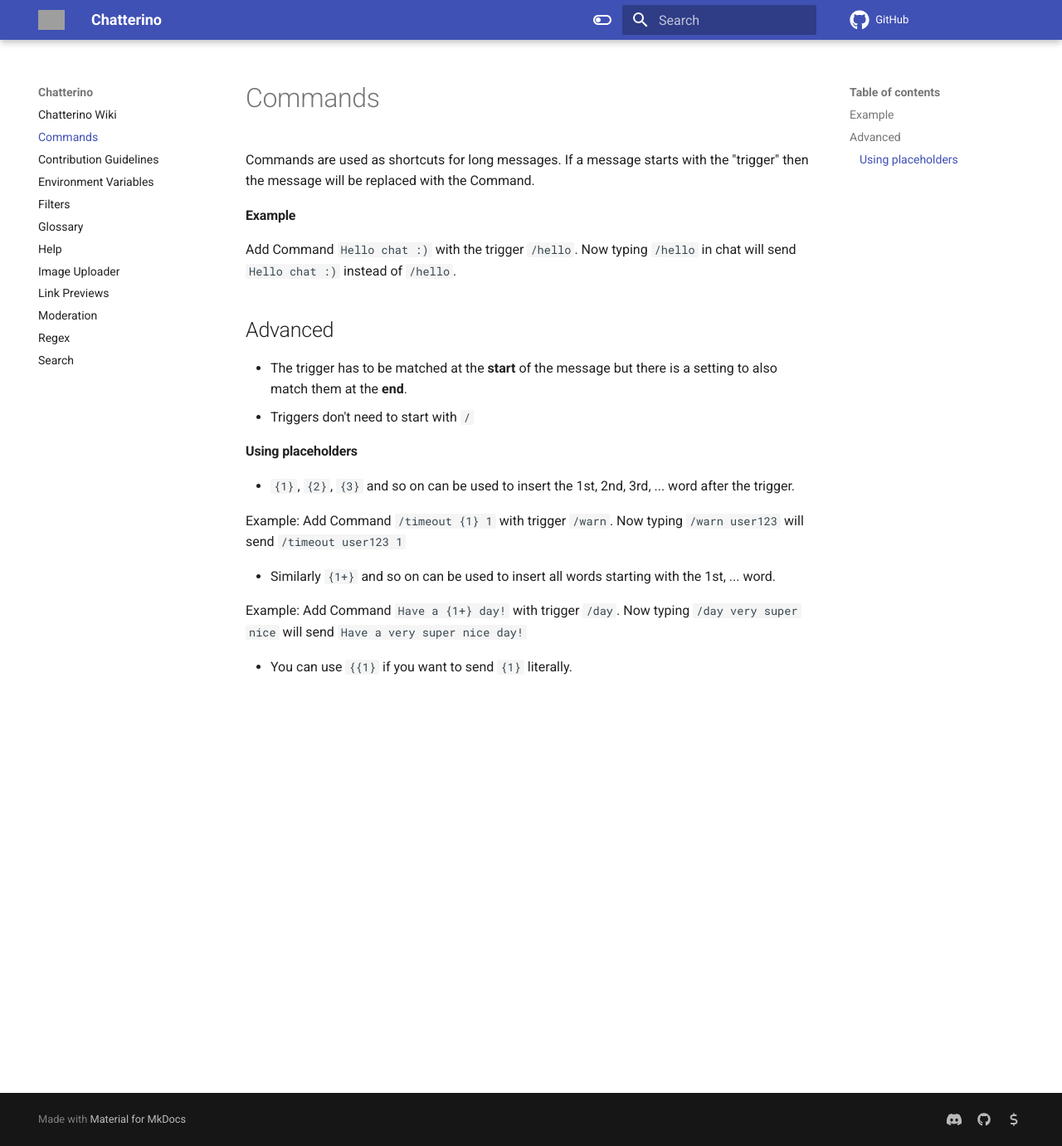
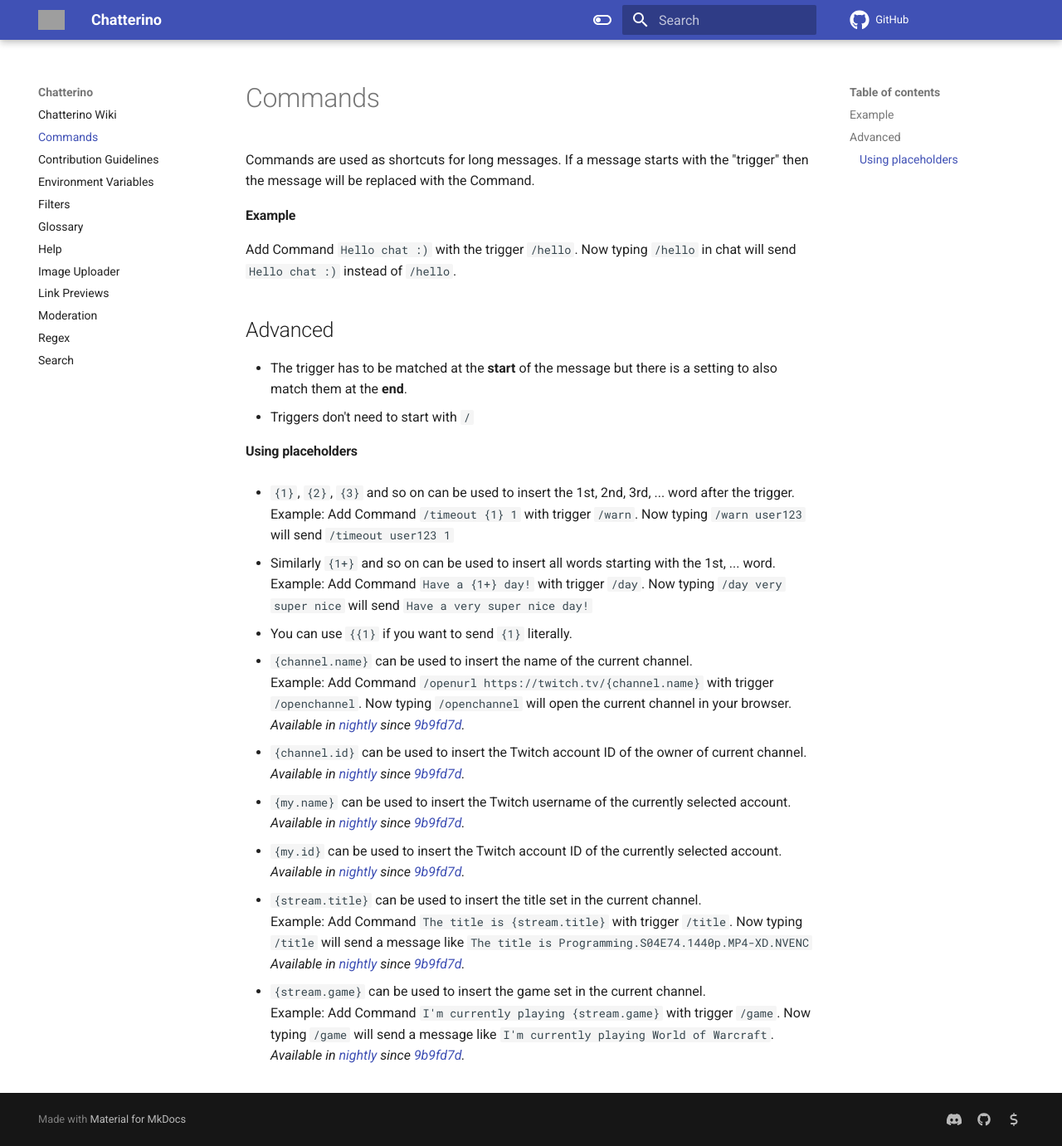
Before and after one commit to Chatterino/wiki, an MkDocs documentation site: the page built from docs/Commands.md, in a window 1280 px wide and 1381 px high. Shown: the whole window at 83% size. Built offline with MkDocs 1.6.1 and Material for MkDocs 9.7.7, drawn with Linux system fonts in a browser that asks for light colours; comment, search, counter and statistics services are not loaded; grey boxes are pictures that could not be loaded.

Commit message:
Make docs for chatterino/chatterino2#3155 (#113)
Co-authored-by: Rasmus Karlsson <rasmus.karlsson@pajlada.com>

```diff
--- a/docs/Commands.md
+++ b/docs/Commands.md
@@ -1,7 +1,9 @@
 # Commands
+
 Commands are used as shortcuts for long messages. If a message starts with the "trigger" then the message will be replaced with the Command.
 
 #### Example
+
 Add Command `Hello chat :)` with the trigger `/hello`. Now typing `/hello` in chat will send `Hello chat :)` instead of `/hello`.
 
 ## Advanced
@@ -10,12 +12,35 @@
 - Triggers don't need to start with `/`
 
 #### Using placeholders
+
 - `{1}`, `{2}`, `{3}` and so on can be used to insert the 1st, 2nd, 3rd, ... word after the trigger.
-
   Example: Add Command `/timeout {1} 1` with trigger `/warn`. Now typing `/warn user123` will send `/timeout user123 1`
 
 - Similarly `{1+}` and so on can be used to insert all words starting with the 1st, ... word.
-
   Example: Add Command `Have a {1+} day!` with trigger `/day`. Now typing `/day very super nice` will send `Have a very super nice day!`
 
 - You can use `{{1}` if you want to send `{1}` literally.
+
+- `{channel.name}` can be used to insert the name of the current channel.
+  Example: Add Command `/openurl https://twitch.tv/{channel.name}` with trigger `/openchannel`. Now typing `/openchannel` will open the current channel in your browser.
+  _Available in [nightly][nightly] since [9b9fd7d][com1]._
+
+- `{channel.id}` can be used to insert the Twitch account ID of the owner of current channel.
+  _Available in [nightly][nightly] since [9b9fd7d][com1]._
+
+- `{my.name}` can be used to insert the Twitch username of the currently selected account.
+  _Available in [nightly][nightly] since [9b9fd7d][com1]._
+
+- `{my.id}` can be used to insert the Twitch account ID of the currently selected account.
+  _Available in [nightly][nightly] since [9b9fd7d][com1]._
+
+- `{stream.title}` can be used to insert the title set in the current channel.
+  Example: Add Command `The title is {stream.title}` with trigger `/title`. Now typing `/title` will send a message like `The title is Programming.S04E74.1440p.MP4-XD.NVENC`
+  _Available in [nightly][nightly] since [9b9fd7d][com1]._
+
+- `{stream.game}` can be used to insert the game set in the current channel.
+  Example: Add Command `I'm currently playing {stream.game}` with trigger `/game`. Now typing `/game` will send a message like `I'm currently playing World of Warcraft`.
+  _Available in [nightly][nightly] since [9b9fd7d][com1]._
+
+[nightly]: ../Help/#what-is-nightly-and-how-to-use-install-it
+[com1]: https://github.com/Chatterino/chatterino2/commit/9b9fd7d403a0b3bd047ba7134de158c4e2fecbc7
```
